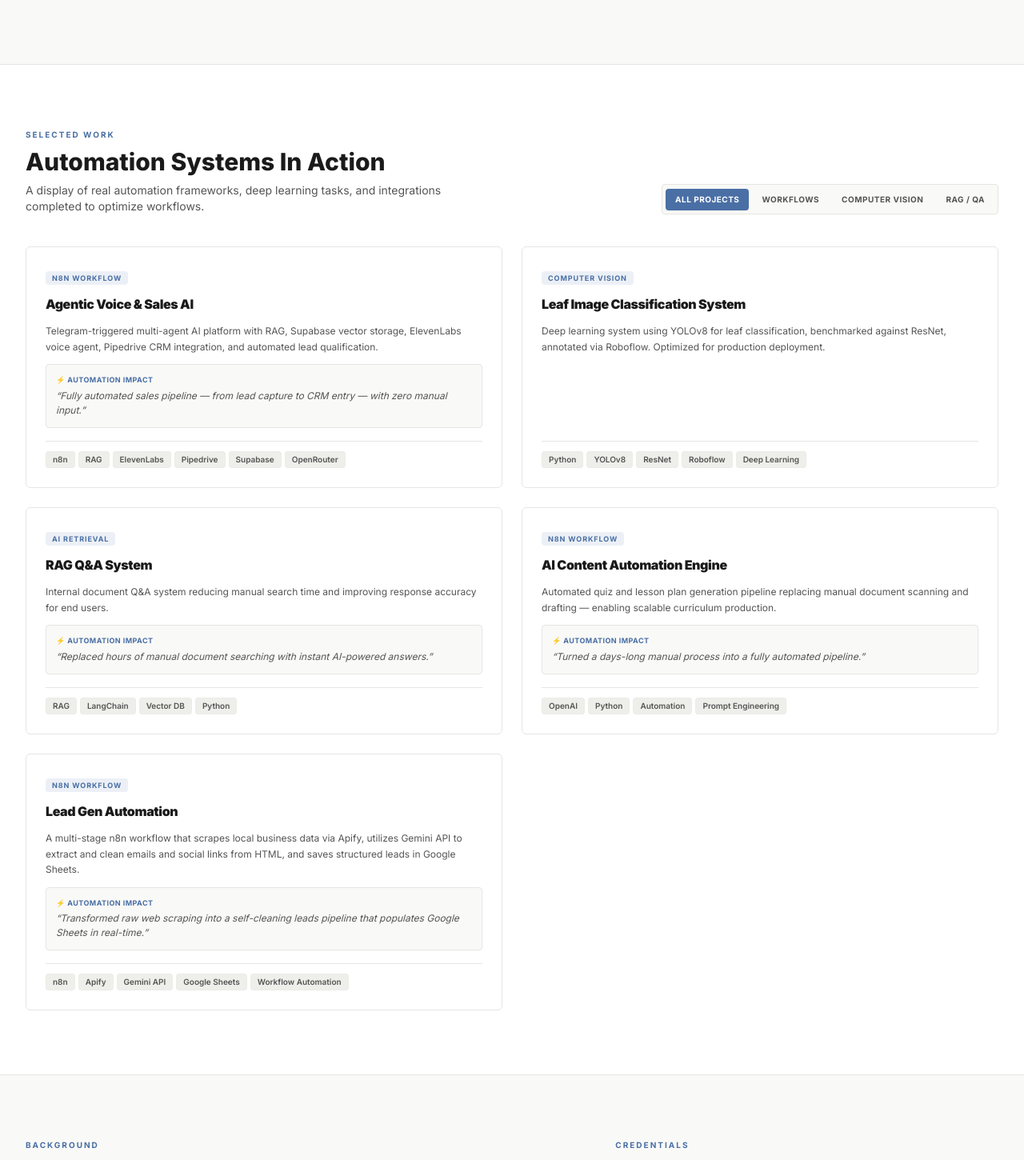
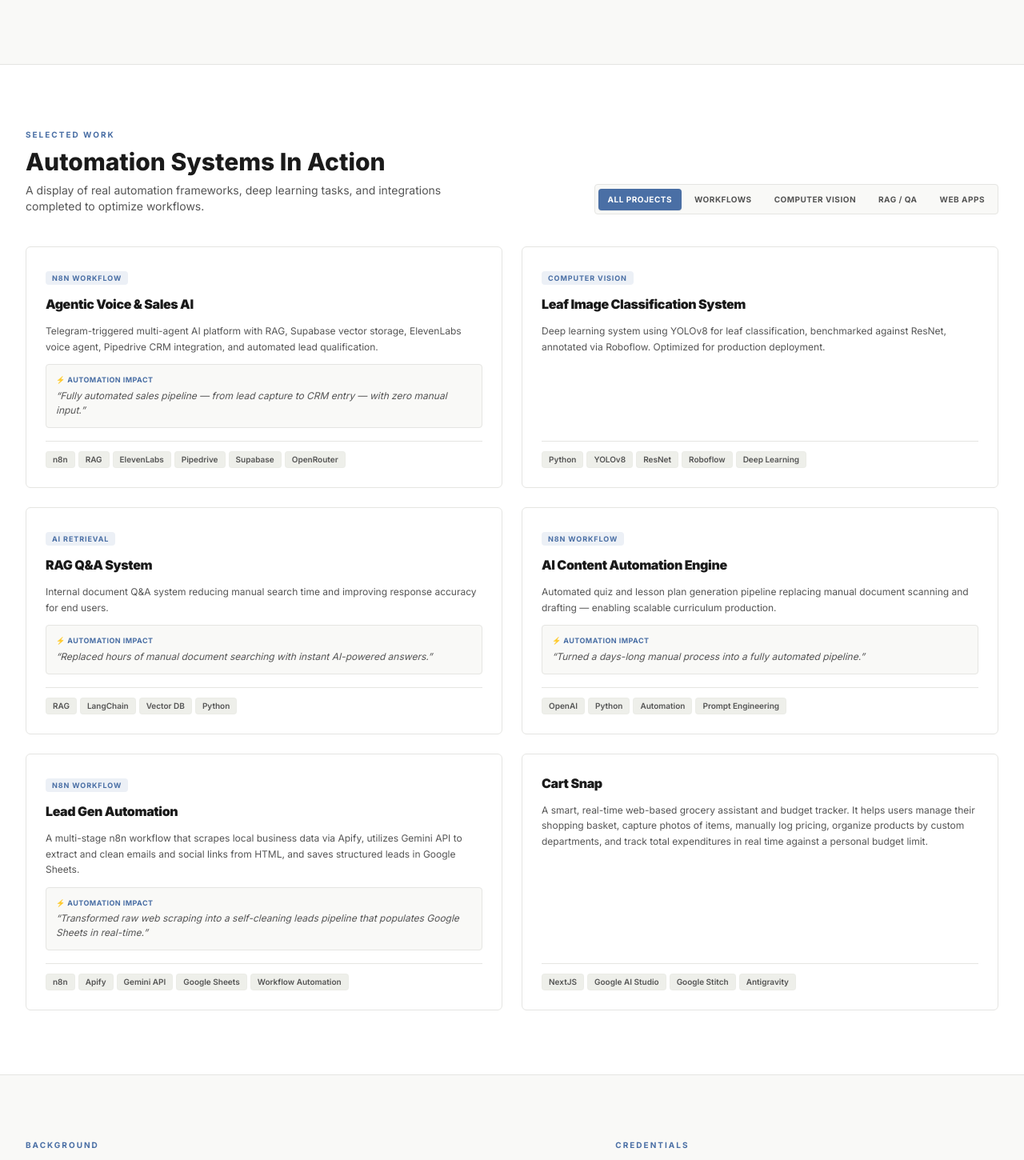
Before and after one commit to CloudStoned/Portfolio, a Next.js app: page / in a window 1280 px wide. Shown: the part 2320-3770 px from the top of the page at 80% size. Built offline with nearby package versions, Linux system fonts and the light colour scheme.

Commit message:
feat: add web-app category support and update project filtering and display logic

```diff
--- a/app/components/Projects.tsx
+++ b/app/components/Projects.tsx
@@ -3,13 +3,14 @@
 import React, { useState } from 'react';
 import { projects } from '../data/portfolioData';
 
-type FilterType = 'all' | 'workflows' | 'deep-learning' | 'rag';
+type FilterType = 'all' | 'workflows' | 'deep-learning' | 'rag' | 'web-app';
 
 export default function Projects() {
   const [projectFilter, setProjectFilter] = useState<FilterType>('all');
 
   const filteredProjects = projects.filter((p) => {
     if (projectFilter === 'all') return true;
+    if (!p.category || p.category === '') return true;
     return p.category === projectFilter;
   });
 
@@ -28,7 +29,7 @@ export default function Projects() {
           </div>
 
           <ul className="flex flex-wrap gap-1 rounded border border-[#E5E5E2] p-1 bg-[#F9F9F7] w-fit shrink-0" id="filter-tabs">
-            {(['all', 'workflows', 'deep-learning', 'rag'] as const).map((tab) => (
+            {(['all', 'workflows', 'deep-learning', 'rag', 'web-app'] as const).map((tab) => (
               <li key={tab}>
                 <button
                   onClick={() => setProjectFilter(tab)}
@@ -42,6 +43,7 @@ export default function Projects() {
                   {tab === 'workflows' && 'Workflows'}
                   {tab === 'deep-learning' && 'Computer Vision'}
                   {tab === 'rag' && 'RAG / QA'}
+                  {tab === 'web-app' && 'Web Apps'}
                 </button>
               </li>
             ))}
@@ -56,9 +58,15 @@ export default function Projects() {
                 id={`project-card-${project.id}`}
               >
                 <div className="space-y-3">
-                  <span className="text-[9px] font-bold uppercase tracking-widest text-[#4A6FA5] bg-[#4A6FA5]/10 px-2 py-0.5 rounded inline-block">
-                    {project.category === 'workflows' ? 'n8n Workflow' : project.category === 'deep-learning' ? 'Computer Vision' : 'AI Retrieval'}
-                  </span>
+                  {project.category && (
+                    <span className="text-[9px] font-bold uppercase tracking-widest text-[#4A6FA5] bg-[#4A6FA5]/10 px-2 py-0.5 rounded inline-block">
+                      {project.category === 'workflows' ? 'n8n Workflow' :
+                       project.category === 'deep-learning' ? 'Computer Vision' :
+                       project.category === 'rag' ? 'AI Retrieval' :
+                       project.category === 'web-app' ? 'Web App' :
+                       project.category}
+                    </span>
+                  )}
 
                   <h3 className="text-base font-black text-[#1A1A1A] tracking-tight">{project.title}</h3>
                   <p className="text-xs text-[#555555] leading-relaxed">{project.description}</p>
--- a/app/data/portfolioData.ts
+++ b/app/data/portfolioData.ts
@@ -63,6 +63,14 @@ export const projects: Project[] = [
     automationAngle: 'Transformed raw web scraping into a self-cleaning leads pipeline that populates Google Sheets in real-time.',
     tags: ['n8n', 'Apify', 'Gemini API', 'Google Sheets', 'Workflow Automation'],
     category: 'workflows'
+  },
+  {
+    id:6,
+    title: 'Cart Snap',
+    description: 'A smart, real-time web-based grocery assistant and budget tracker. It helps users manage their shopping basket, capture photos of items, manually log pricing, organize products by custom departments, and track total expenditures in real time against a personal budget limit.',
+    automationAngle: '',
+    tags: ['NextJS', 'Google AI Studio', 'Google Stitch', 'Antigravity'],
+    category: ''
   }
 ];
 
--- a/app/types.ts
+++ b/app/types.ts
@@ -4,7 +4,7 @@ export interface Project {
   description: string;
   automationAngle?: string;
   tags: string[];
-  category: 'workflows' | 'deep-learning' | 'rag';
+  category?: string;
 }
 
 export interface ServiceCard {
```
